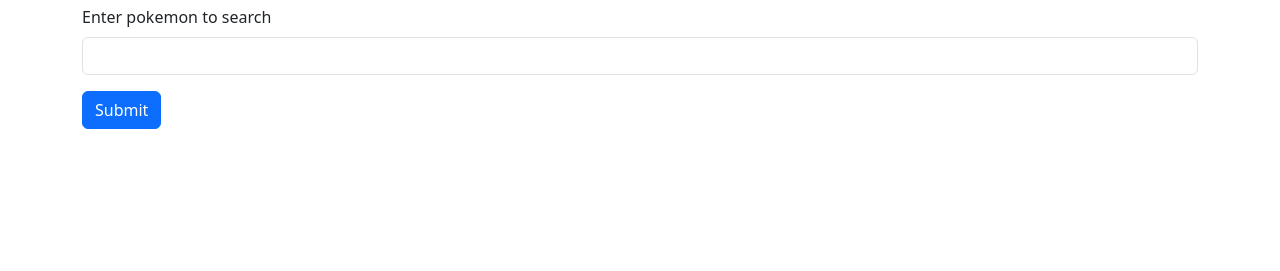
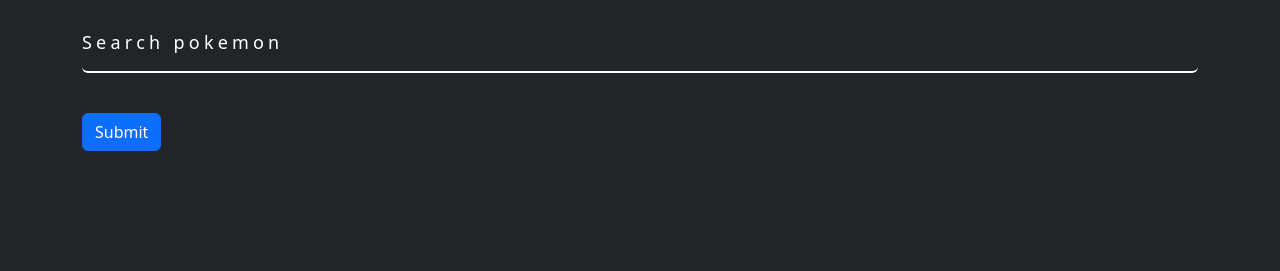
Before and after one commit to Darshyadav1/pokedexv2.0, a Flask app: page / in a window 1280 px wide. Shown: the part 529-800 px from the top of the page. Run offline with Flask 3, Linux system fonts and the light colour scheme.

Commit message:
added animations powered by Uiverse.io

```diff
--- a/app.py
+++ b/app.py
@@ -36,7 +36,7 @@
 def login():
     if request.method == "POST":
         username = request.form['username']
-        session['username'] = username  # <-- Saves the user to the session!
+        session['username'] = username
         return redirect(url_for("pro", profile=username))
     else:
         return render_template("login.html")
@@ -57,9 +57,7 @@
 
 
 
-""" @app.route("/<usr>")
-def profile(usr):
-    return render_template("user.html",usr=usr) """
+
 
 
 
--- a/backend.py
+++ b/backend.py
@@ -1,7 +1,7 @@
 from google import genai
 from google.genai import types
 
-# Using your test key directly
+
 client = genai.Client(api_key="AIzaSyBM0TUfn-9_87RuIFqhTVaw-ElRYb8tf-M")
 
 def ai_module(pname):
@@ -15,11 +15,11 @@
             )
         )
 
-        # Checking if the text property returned an actual string cleanly
+
         if response.text:
             return response.text.strip()
 
-        # If it's a structural None, extract it safely from the first response choice
+
         if response.candidates and response.candidates[0].content.parts:
             raw_text = response.candidates[0].content.parts[0].text
             if raw_text:
--- /dev/null
+++ b/static/style.css
@@ -0,0 +1,81 @@
+/* From Uiverse.io by liyaxu123 - Modified for Responsive Width */
+.form-control {
+  position: relative;
+  margin: 20px 0 40px;
+  /* CHANGED: Removes the 190px lock. Stretches to 100% of its parent container */
+  width: 100%;
+  /* OPTIONAL: Prevents the input from stretching into a giant unreadable line on massive monitors */
+  max-width: 100%;
+  background-color: transparent; /* Ensures it doesn't fight with Bootstrap colors */
+  border: none;                  /* Strips standard Bootstrap box outlines */
+  padding: 0;                    /* Resets parent padding so the label aligns perfectly */
+}
+
+.form-control input {
+  background-color: transparent;
+  border: 0;
+  border-bottom: 2px #fff solid;
+  display: block;
+  width: 100%;
+  padding: 15px 0;
+  font-size: 18px;
+  color: #fff;
+}
+
+.form-control input:focus,
+.form-control input:valid {
+  outline: 0;
+  border-bottom-color: lightblue;
+}
+
+.form-control label {
+  position: absolute;
+  top: 15px;
+  left: 0;
+  pointer-events: none;
+}
+
+.form-control label span {
+  display: inline-block;
+  font-size: 18px;
+  min-width: 5px;
+  color: #fff;
+  transition: 0.3s cubic-bezier(0.68, -0.55, 0.265, 1.55);
+}
+
+.form-control input:focus+label span,
+.form-control input:valid+label span {
+  color: lightblue;
+  transform: translateY(-30px);
+}
+
+
+/* Google Fonts */
+@import url(https://fonts.googleapis.com/css?family=Anonymous+Pro);
+
+/* Cursor */
+.cursor{
+    position: relative;
+    width: 24em;
+    margin: 0 auto;
+    border-right: 2px solid rgba(255,255,255,.75);
+    font-size: 30px;
+    text-align: center;
+    white-space: nowrap;
+    overflow: hidden;
+    transform: translateY(-50%);
+}
+/* Animation */
+.typewriter-animation {
+  animation:
+    typewriter 5s steps(50) 1s 1 normal both,
+    blinkingCursor 500ms steps(50) infinite normal;
+}
+@keyframes typewriter {
+  from { width: 0; }
+  to { width: 100%; }
+}
+@keyframes blinkingCursor{
+  from { border-right-color: rgba(255,255,255,.75); }
+  to { border-right-color: transparent; }
+}
--- a/templates/base.html
+++ b/templates/base.html
@@ -1,10 +1,13 @@
 <!doctype html>
-<html lang="en">
+<html lang="en" data-bs-theme="dark">
   <head>
     <meta charset="utf-8">
     <meta name="viewport" content="width=device-width, initial-scale=1">
-    <title>Pokedex</title>
+     <title>Pokedex</title>
+
+
     <link href="https://cdn.jsdelivr.net/npm/bootstrap@5.3.3/dist/css/bootstrap.min.css" rel="stylesheet">
+    <link rel="stylesheet" href="{{ url_for('static', filename='style.css')}}">
   </head>
   <body>
 
--- a/templates/home.html
+++ b/templates/home.html
@@ -1,21 +1,53 @@
 {%extends "base.html"%}
 {% block content %}
 {%if 'username' in session%}
- <h1>Welcome {{session['username'].capitalize()}} to the world of pokemon</h1>
+ <!-- <h1>Welcome {{session['username'].capitalize()}} to the world of pokemon</h1> -->
+ <p class="cursor typewriter-animation">Welcome {{session['username'].capitalize()}} to the world of pokemon</p>
 {%else%}
- <h1>Welcome trainer to the world of pokemon</h1>
+ <!-- <h1>Welcome trainer to the world of pokemon</h1> -->
+ <p class="cursor typewriter-animation">Welcome trainer to the world of pokemon</p>
 {%endif%}
+
 <div class="rounded-4 overflow-hidden w-100">
     <video src="{{ url_for('static', filename='vid.mp4') }}" class="w-100 object-fit-cover" style="height: 400px;" autoplay muted playsinline loop controls></video>
 </div>
 
 
 <form action="#" method="post">
-  <div class="mb-3">
+  <!-- <div class="mb-3">
     <label for="pokemon" class="form-label">Enter pokemon to search</label>
     <input type="text" class="form-control" id="pokemon" name="pokemon" aria-describedby="emailHelp">
 
-  </div>
+
+  </div>  -->
+
+
+  <!-- From Uiverse.io by liyaxu123 -->
+
+<div class="w-100">
+    <div class="form-control">
+        <input type="text" required="text" class="form-control" id="pokemon" name="pokemon">
+        <label>
+            <!-- <span>P</span><span>o</span><span>k</span><span>é</span><span>m</span><span>o</span><span>n</span> -->
+             <span style="transition-delay:0ms">S</span>
+  <span style="transition-delay:50ms">e</span>
+  <span style="transition-delay:100ms">a</span>
+  <span style="transition-delay:150ms">r</span>
+  <span style="transition-delay:200ms">c</span>
+  <span style="transition-delay:250ms">h</span>
+  <span style="transition-delay:300ms">&nbsp;</span> <span style="transition-delay:350ms">p</span>
+  <span style="transition-delay:400ms">o</span>
+  <span style="transition-delay:450ms">k</span>
+  <span style="transition-delay:500ms">e</span>
+  <span style="transition-delay:550ms">m</span>
+  <span style="transition-delay:600ms">o</span>
+  <span style="transition-delay:650ms">n</span>
+        </label>
+    </div>
+</div>
+
+
+
        {% with msg = get_flashed_messages(with_categories=true) %}
           {% if msg %}
             <div class="flash-messages mt-3">
@@ -32,4 +64,6 @@
 
   <button type="submit" class="btn btn-primary" value="submit">Submit</button>
 </form>
+
+
 {% endblock %}
--- a/templates/user.html
+++ b/templates/user.html
@@ -6,4 +6,7 @@
     <button type="submit" class="btn btn-outline-danger">Logout</button>
 </div>
 </form>
+
+
+
 {%endblock%}
```
Also changed, not shown: templates/login.html (+11 -2 lines).
